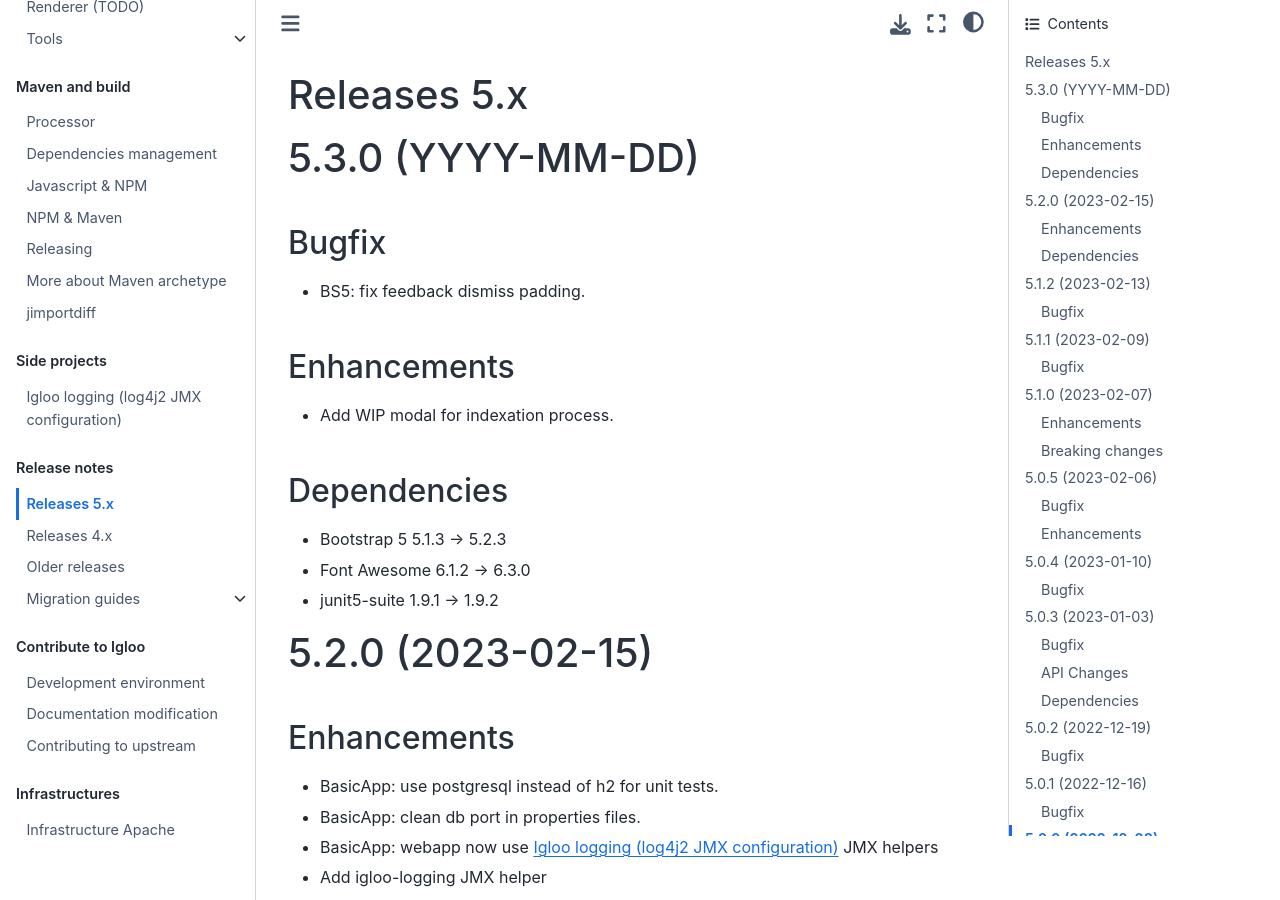
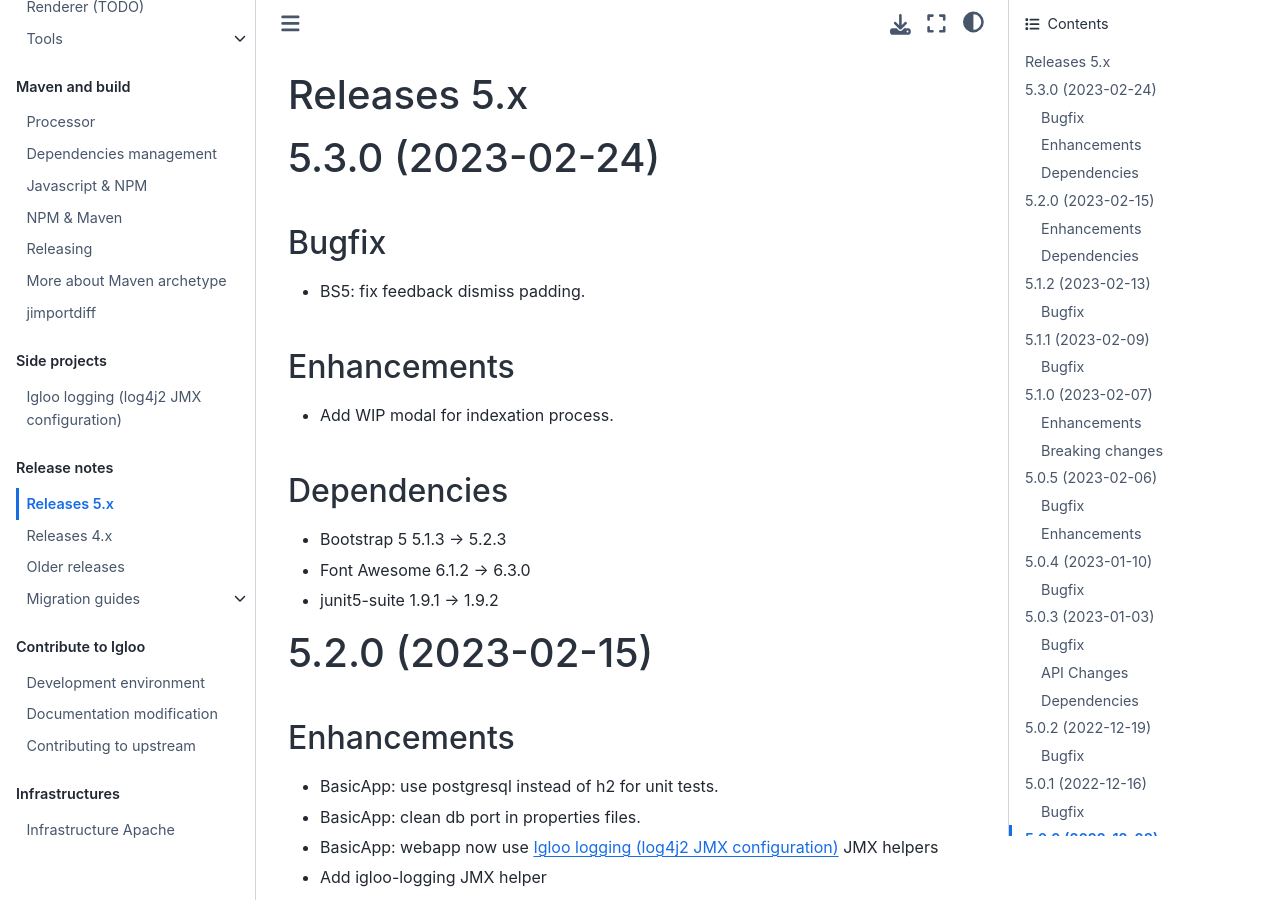
Before and after one commit to igloo-project/igloo-doc, a Sphinx documentation site: the page built from source/release-notes/releases-5.x.md, in a window 1280 px wide and 900 px high. Built offline with Sphinx 7.4.7 and the Sphinx Book theme 1.1.4, drawn with Linux system fonts in a browser that asks for light colours.

Commit message:
Changelog 5.3.0

```diff
--- a/source/release-notes/releases-5.x.md
+++ b/source/release-notes/releases-5.x.md
@@ -2,7 +2,7 @@
 
 (v5.3.0)=
 
-# 5.3.0 (YYYY-MM-DD)
+# 5.3.0 (2023-02-24)
 
 ## Bugfix
 
```
